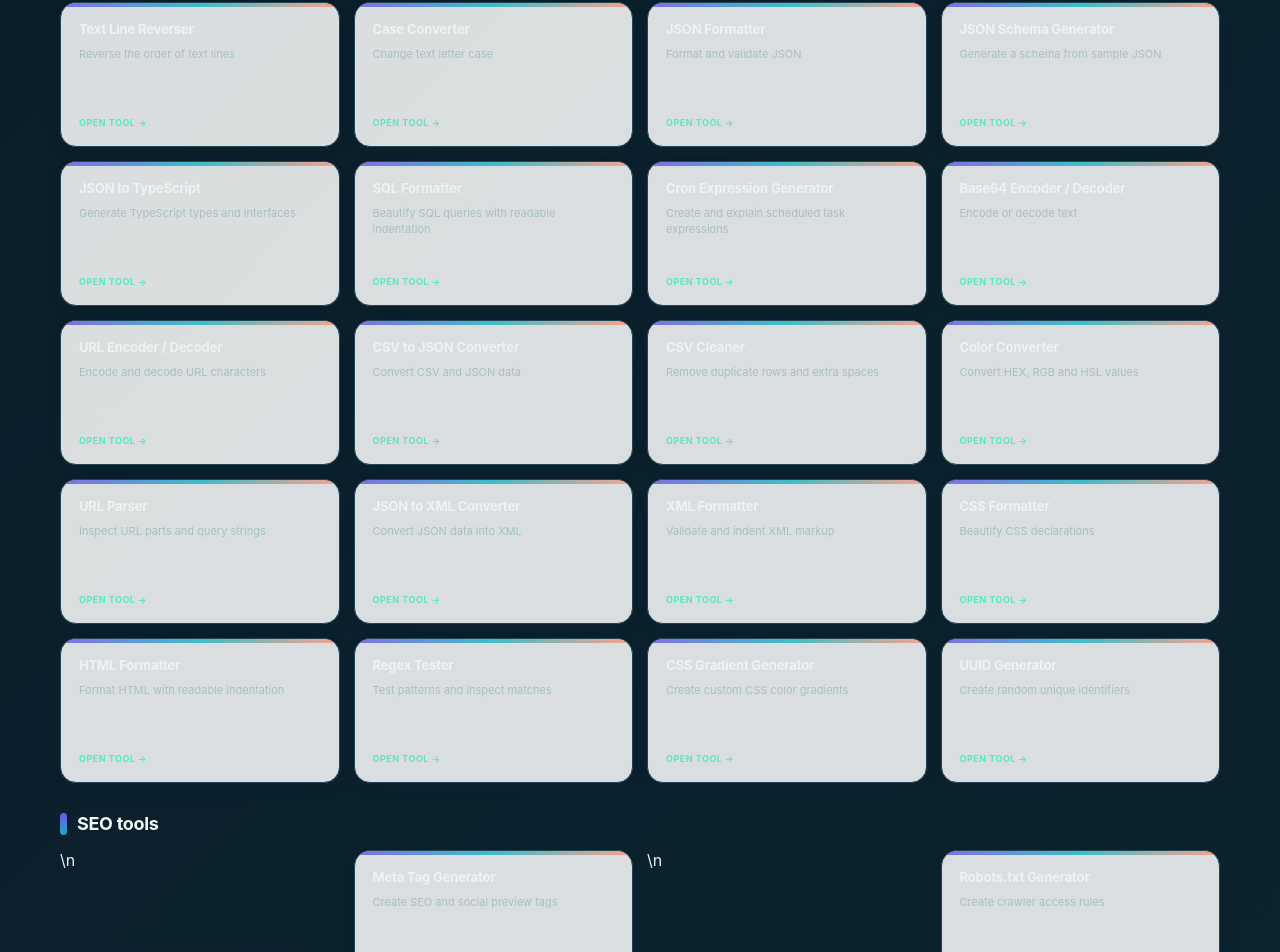
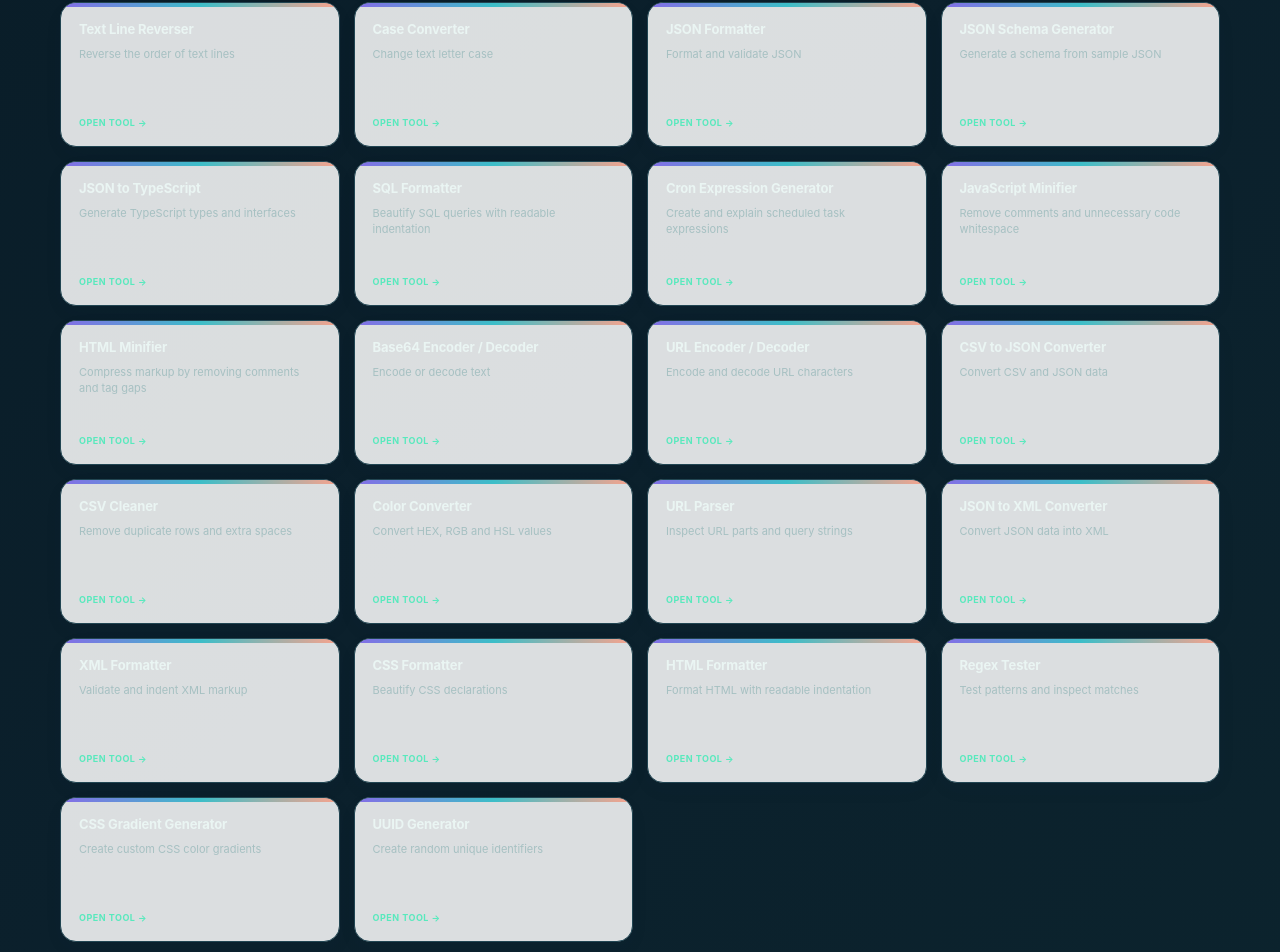
Before and after one commit to ya6331856-cpu/pic-to-spec, a Next.js app: page / in a window 1280 px wide. Shown: the part 3401-4353 px from the top of the page. Built offline with nearby package versions, Linux system fonts and the light colour scheme; no server answers.

Commit message:
Add minifier tools to homepage directory

```diff
--- a/app/page.tsx
+++ b/app/page.tsx
@@ -197,6 +197,8 @@ export default function Home() {
         <a className="tool-card" href="/json-to-typescript"><b>JSON to TypeScript</b><small>Generate TypeScript types and interfaces</small><strong>OPEN TOOL →</strong></a>
         <a className="tool-card" href="/sql-formatter"><b>SQL Formatter</b><small>Beautify SQL queries with readable indentation</small><strong>OPEN TOOL →</strong></a>
         <a className="tool-card" href="/cron-expression-generator"><b>Cron Expression Generator</b><small>Create and explain scheduled task expressions</small><strong>OPEN TOOL →</strong></a>
+        <a className="tool-card" href="/javascript-minifier"><b>JavaScript Minifier</b><small>Remove comments and unnecessary code whitespace</small><strong>OPEN TOOL →</strong></a>
+        <a className="tool-card" href="/html-minifier"><b>HTML Minifier</b><small>Compress markup by removing comments and tag gaps</small><strong>OPEN TOOL →</strong></a>
         <a className="tool-card" href="/base64-encoder-decoder"><b>Base64 Encoder / Decoder</b><small>Encode or decode text</small><strong>OPEN TOOL →</strong></a>
         <a className="tool-card" href="/url-encoder-decoder"><b>URL Encoder / Decoder</b><small>Encode and decode URL characters</small><strong>OPEN TOOL →</strong></a>
         <a className="tool-card" href="/csv-json-converter"><b>CSV to JSON Converter</b><small>Convert CSV and JSON data</small><strong>OPEN TOOL →</strong></a>
```
